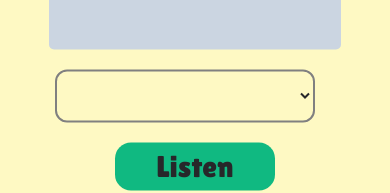
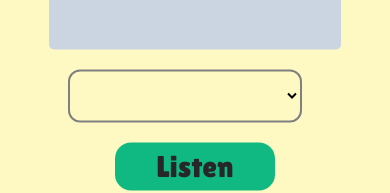
Before and after one commit to onlyfortestprojects/Text, a website: page index.html in a window 390 px wide. Shown: the part 538-731 px from the top of the page. Drawn offline with Linux system fonts and the light colour scheme; a web font is replaced by a local one.

Commit message:
fix select text

```diff
--- a/text.css
+++ b/text.css
@@ -55,6 +55,7 @@ textarea::-webkit-scrollbar-thumb {
 	text-shadow: 0 0 3px;
 	margin-right: 20px;
 	min-height: 50px;
+	color: #000;
 }
 
 @media (max-width: 768px) {
@@ -68,7 +69,7 @@ textarea::-webkit-scrollbar-thumb {
 		padding: 10px;
 		font-size: 1.2rem;
 		margin-bottom: 20px;
-		width: 100%;
+		width: 90%;
 	}
 }
 
@@ -76,4 +77,5 @@ textarea::-webkit-scrollbar-thumb {
 	font-family: 'Lilita One', cursive;
 	outline: none;
 	transition: 0.3s ease;
+
 }
```
